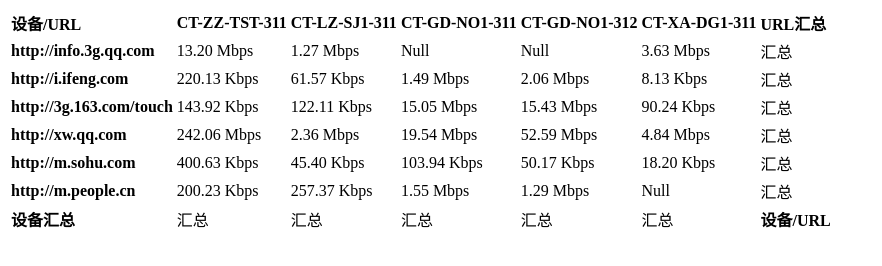
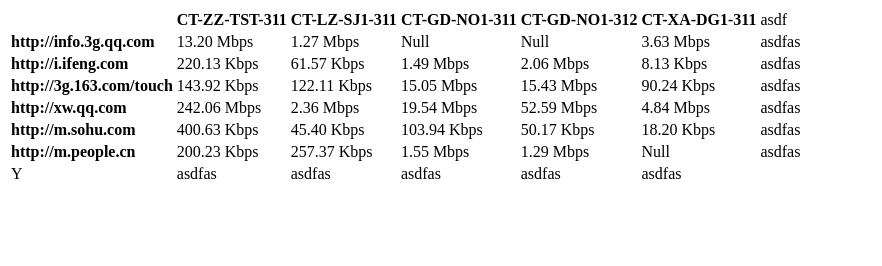
Before and after one commit to onlyLiuMing/XYTable, a plain HTML site: page index.html in a window 1280 px wide. Both pictures are taken after a click on the link "13.20 Mbps". Shown: the whole page, without its empty margins (0-882 px from the left). Drawn offline with Linux system fonts and the light colour scheme.

Commit message:
完成整个插件的抽象，并修改为jquery插件的模式

```diff
--- /dev/null
+++ b/XYTable.js
@@ -0,0 +1,230 @@
+//表格提交/刷新
+function XYTable(option){
+	console.log(option);
+	/*
+	* 基于jquery做的,因为不想写兼容
+	* 传入的自定义按钮部分必须是<a>标签才能触发table中的点击事件
+	* 此功能并没有写兼容，望周知
+	*
+	* 写的比较垃圾，只是能实现了功能，没有测试过大量的数据，可以试试毒
+	*
+	* 传入数据结构
+	* 其实就是将x轴y轴数据结合成一个json数据
+	* {
+		x轴:{
+			y轴:value,
+			y轴:value
+		},
+		x轴:{
+			y轴:value,
+			y轴:value
+		}
+	}
+	*/
+	//初始配置
+	var _option = {
+		element: $(this),//需要修改的table元素选择器
+		datas:{},//传入的数据
+		custom:{
+			customName_X:'',
+			customName_Y:'',
+			customTd_X:'',//x轴最后一个格中要插入的按钮或者自定义单元格
+			customTd_Y:''//y轴最后一个格中要插入的按钮或者自定义单元格
+		},
+		headTag:'',//表头（左上角第一个单元格）的内容
+		loading:function(){},//loading函数,最好是loading开关函数，会在执行前后各调用一次
+		callback_td:function(){},//td回调函数
+		callback_init:function(){}//初始化table完成时回调函数
+	}
+
+
+	_option = Object.assign({},_option,option);
+
+	//loading效果
+	_option.loading();
+
+
+//数据处理
+	var datas = _option.datas;
+	var _yAxis = [],//Array
+		_xAxis = Object.keys(datas),//Array
+		_rowDatas = {},//Object
+		_xAxisLength = _xAxis.length,//Number
+		_yAxisLength = 0;
+	//抽出y轴
+	for(var i=0;i<_xAxisLength;i++){
+		var url = Object.keys(datas[_xAxis[i]]);
+		if(url.length > _yAxisLength){
+			_yAxisLength = url.length;
+			_yAxis = url;
+		}
+	}
+	//抽出多行x轴数据,以y轴为父类
+	for(var i=0;i<_yAxisLength;i++){
+		var y_value = _yAxis[i];
+		_rowDatas[y_value] = [];
+		for(var j of _xAxis){
+			var row_value = datas[j][y_value]?  datas[j][y_value] : '<a>Null</a>';
+			_rowDatas[y_value].push(row_value);
+		}
+	}
+
+//模板操作
+	var _table = $(_option.element),
+		_table_thead = $(table).find('thead'),
+		_table_tbody = $(table).find('tbody');
+	//存放thead、tbody的模板
+	var _template_x = '',
+		_template_y = '';
+	//用于遍历的临时模板td、tr
+	var _template_td = "<td numb='_td_numb_' style='_style_' type='_type_'>_value_</td>",
+		_template_tr = "<tr numb='_tr_numb_'>_value_</tr>",
+		_template_td_custom_x = _option.custom.customTd_X? _option.custom.customTd_X : "";
+		_template_td_custom_y = _option.custom.customTd_Y? _option.custom.customTd_Y : "";
+		// _template_td_query = "<td style='_style_'><a class='btn btn-xs btn-primary' type='_type_' numb='_name_'>汇总</a></td>",//默认的自定义按钮
+		_template_tbody_row_custom = '',//body中最后一行的‘汇总’td模板
+		_template_tbody_rows_td_datas = '',//tbody中显示数据td的模板
+		_template_tbody_rows = {};//用于存放body中的tr行数据
+
+	//模板生成
+	for(var i = 0;i < _xAxisLength ;i++){
+		var yAxis_name = _yAxis[i];
+		_template_tbody_rows_td_datas += _template_td.replace('_value_','_value'+i)
+														.replace('_type_','both')
+														.replace('_style_','')
+														.replace('_td_numb_',i+1);
+		//如果存在自定义x轴，tbody的最后一行
+		if(_option.custom.customName_X){
+			_template_tbody_row_custom += _template_td.replace('_td_numb_',i+1)
+														.replace('_type_','xAxis')
+														.replace('_style_','')
+														.replace('_value_',_template_td_custom_x);
+		}
+		//如果存在自定义x轴,tbody>tr>td:last-child节点的添加
+		if(_option.custom.customName_X && i >= _xAxisLength-1){
+			_template_tbody_rows_td_datas += _template_td.replace('_type_','yAxis')
+															.replace('_td_numb_',i+2)
+															.replace('_style_','')
+															.replace('_value_',_template_td_custom_x);
+			_template_tbody_row_custom += _template_td.replace('_td_numb_',i+2)
+														.replace('_style_','')
+														.replace('_value_','');
+		}
+	}
+
+
+
+	//模板-数据  组合
+			//模板组合- 填充y轴多列的数据
+			for(var i = 0;i < _yAxisLength ;i++){
+				var yAxis_name = _yAxis[i],
+					template = _template_tbody_rows_td_datas;
+				for(var j=0;j<_xAxisLength;j++){
+					template = template.replace('_value'+j,(_rowDatas[yAxis_name][j]=='Null'? 'Null':"<a>" + _rowDatas[yAxis_name][j] + '</a>'));
+				}
+				_template_tbody_rows[yAxis_name] = template;
+			}
+
+			//模板组合- 形成table的 X/Y轴框架
+			//x轴(表头)
+			for(var i=0;i< _xAxisLength;i++){
+				var xAxis_name = _xAxis[i];
+				if(i==0){
+					_template_x += _template_td.replace('_value_',_option.headTag)
+												.replace('_style_','')
+												.replace('_td_numb',0)
+												.replace('_type_','');
+				}
+
+                _template_x += _template_td.replace('_value_', '<strong>' + xAxis_name + '</strong>' )
+                                               .replace('_td_numb_',i+1)
+                                               .replace('_type_','thead-head')
+                                               .replace('_style_','');
+				//如果达到最大长度，添加到tr中
+				if(i >= _xAxisLength-1){
+                    _template_x += _template_td.replace('_value_',_option.custom.customName_X)
+                    							.replace('_style_','')
+                    							.replace('_type_','')
+                    							.replace('_td_numb_',i+2);
+                    _template_x = _template_tr.replace('_value_',_template_x)
+               	   							  .replace('_tr_numb_',0);
+                }
+			}
+
+			//y轴
+			for(var i=0;i< _yAxisLength;i++){
+				var yAxis_name = _yAxis[i];
+				_template_y += _template_tr.replace('_value_',_template_td.replace('_value_','<strong>'+ yAxis_name + '</strong>' )
+																			.replace('_td_numb_',0)
+																			.replace('_style_','')
+																			.replace('_type_','tbody-head')
+											 					+ _template_tbody_rows[yAxis_name])
+											.replace('_tr_numb_',i+1);
+				if(i >= _yAxisLength-1 && _option.custom.customName_Y){
+                	_template_y += _template_tr.replace('_value_',_template_td.replace('_value_',_option.custom.customName_Y) + _template_tbody_row_custom)
+                                                .replace('_tr_numb_',i+2);
+                }
+			}
+
+		//dom操作
+			$(_table_thead).html(" ");
+			$(_table_tbody).html(" ");
+
+			$(_table_thead).append(_template_x);
+			$(_table_tbody).append(_template_y);
+			//给所有的单元格添加点击事件
+			$(_table).find('tbody a').on('click',function(e){
+
+				var element = $(this)[0];
+				var _type = $(this).parent('td').attr('type'),
+					_xnumb = $(this).parent('td').attr('numb');
+				var datas = {
+						value:$(this).html(),
+						tbody_head:'',
+						thead_head:'',
+						tbody_all:[],
+						thead_all:[],
+						x:$(this).parent('td').attr('numb'),
+						y:$(this).parents('tr').attr('numb')
+					},
+					datas_more = '',
+					datas_one = '';
+				$(_table_thead).find('tr td:not(:first-child,:last-child) strong').each(function(){
+					datas.thead_all.push($(this).html());
+				})
+				$(_table_tbody).find('tr td:first-child strong').each(function(){
+					datas.tbody_all.push($(this).html());
+				})
+
+				//修改传值参数
+				if(_type =='xAxis'){
+					datas.thead_head = $(_table_thead).find('tr td[numb=' + _xnumb + '] strong').html();
+				}else if(_type=='yAxis'){
+					datas.tbody_head = $(this).parents('tr').find('td:eq(0) strong').html();
+				}else if(_type=='both'){
+					var xAxisData = $(_table_thead).find('tr td[numb=' + _xnumb + '] strong').html(),
+						yAxisData = $(this).parents('tr').find('td:eq(0) strong').html();
+
+					datas.tbody_head = xAxisData;
+					datas.thead_head = yAxisData;
+				}
+
+				datas = Object.assign({},datas);
+				console.log(datas);
+				//点击callback
+				if(_option.callback_td){
+					_option.callback_td(element,datas);
+				}
+
+			})
+
+			//如果有init回调函数的话，启用回调函数
+			if(_option.callback_init){
+				_option.callback_init();
+			}
+}
+
+//添加为jquery插件
+jQuery.fn.extend({
+	XYTable:XYTable
+})
--- a/custom-table-Axis.js
+++ /dev/null
@@ -1,172 +0,0 @@
-//表格提交/刷新
-function XYTable(option){
-	//初始配置
-	var _option = {
-		element: 'table',//需要修改的table元素选择器
-		datas:{},//传入的数据
-		td:{
-			lastTd_X:'',//x轴最后一个格中要插入的按钮或者自定义单元格
-			lastTd_Y:''//y轴最后一个格中要插入的按钮或者自定义单元格
-		},
-		loading:function(){},//loading函数,最好是loading开关函数，会在执行前后各调用一次
-		callback:function(){}//回调函数
-	}
-	_option = Object.assign({},_option,option);
-
-	//loading效果
-	_option.loading();
-
-	//数据处理
-	var datas = _option.datas;
-	var _yAxis = [],//Array
-	_xAxis = Object.keys(datas),//Array
-				_rowDatas = {},//Object
-				_xAxisLength = _xAxis.length,//Number
-				_yAxisLength = 0;
-			//抽出y轴
-			for(var i=0;i<_xAxisLength;i++){
-				var url = Object.keys(datas[_xAxis[i]]);
-				if(url.length > _yAxisLength){
-					_yAxisLength = url.length;
-					_yAxis = url;
-				}
-			}
-			//抽出多行x轴数据,以y轴为父类
-			for(var i=0;i<_yAxisLength;i++){
-				var y_value = _yAxis[i];
-				_rowDatas[y_value] = [];
-				for(var j of _xAxis){
-					var row_value = datas[j][y_value]?  datas[j][y_value] : 'Null';
-					_rowDatas[y_value].push(row_value);
-				}
-			}
-
-		//模板操作
-			var _table = document.querySelector(_option.element),
-				_table_thead = _table.querySelector('thead'),
-				_table_tbody = _table.querySelector('tbody');
-			//存放thead、tbody的模板
-			var _template_x = '',
-				_template_y = '';
-			//用于遍历的临时模板td、tr
-			var _template_td = "<td target-numb='_td_numb_' style='_style_'>_value_</td>",
-				_template_tr = "<tr target-numb='_tr_numb_'>_value_</tr>",
-				_template_td_query = "<td style='_style_'><a class='btn btn-xs btn-primary' type='_type_' numb='_name_'>汇总</a></td>",
-				_template_tbody_td_null = '',//tbody中显示数据td的模板
-				_template_tbody_td_query = '',//body中最后一行的‘汇总’td模板
-				_template_tbody_trs = {};//用于存放body中的tr行数据
-			//模板组合
-			for(var i = 0;i <= _xAxisLength ;i++){
-				var yAxis_name = _yAxis[i];
-				if(i >= _xAxisLength){
-					_template_tbody_td_null += _template_td_query.replace('_type_','yAxis')
-					_template_tbody_td_query += _template_td.replace('_value_','<strong>设备/URL</strong>');
-				}else{
-					_template_tbody_td_null += _template_td.replace('_value_','_value'+i)
-										.replace('_td_numb_',i+1);
-					_template_tbody_td_query += _template_td_query.replace('_type_','xAxis')
-											.replace('_name_',i+1);
-				}
-			}
-			//模板组合- 填充y轴多列的数据
-			for(var i = 0;i < _yAxisLength ;i++){
-				var yAxis_name = _yAxis[i],
-					template = _template_tbody_td_null;
-				for(var j=0;j<_xAxisLength;j++){
-					template = template.replace('_value'+j,(_rowDatas[yAxis_name][j]=='Null'? 'Null':"<a type='both'>" + _rowDatas[yAxis_name][j] + '</a>'));
-				}
-				_template_tbody_trs[yAxis_name] = template;
-			}
-
-			//模板组合- 形成table的 X/Y轴框架
-			//x轴(表头)
-			for(var i=0;i< _xAxisLength;i++){
-				var xAxis_name = _xAxis[i];
-				if(i==0){
-					_template_x += _template_td.replace('_value_','<strong>设备/URL</strong>')
-                                                        + _template_td.replace('_value_', '<strong>' + xAxis_name + '</strong>' )
-                                                                        .replace('_td_numb_',i+1);
-				}else{
-					_template_x += _template_td.replace('_value_', '<strong>'+ xAxis_name +'</strong>')
-                                                                        .replace('_td_numb_',i+1);
-				}
-				//如果达到最大长度，添加到tr中
-				if(i >= _xAxisLength-1){
-                                        _template_x += _template_td.replace('_value_','<strong>URL汇总</strong>').replace('_td_numb_',i+2)
-                                                                        .replace('_td_numb_',i+1);
-                                        _template_x = _template_tr.replace('_value_',_template_x);
-                                }
-			}
-			//y轴
-			for(var i=0;i< _yAxisLength;i++){
-				var yAxis_name = _yAxis[i];
-				if(i==0){
-					_template_y += _template_tr.replace('_value_',_template_td.replace('_value_','<strong>'+ yAxis_name + '</strong>' ) + _template_tbody_trs[yAxis_name])
-                                                                        .replace('_tr_numb_',i+1)
-				}else{
-					_template_y += _template_tr.replace('_value_',_template_td.replace('_value_', '<strong>'+ yAxis_name + '</strong>' ) + _template_tbody_trs[yAxis_name])
-                                                                        .replace('_tr_numb_',i+1);
-				}
-				if(i >= _yAxisLength-1){
-                                        _template_y += _template_tr.replace('_value_',_template_td.replace('_value_','<strong>设备汇总</strong>') + _template_tbody_td_query)
-                                                                        .replace('_tr_numb_',i+2);
-                                }
-			}
-		//dom操作
-			$(_table_thead).html(" ");
-			$(_table_tbody).html(" ");
-
-			$(_table_thead).append(_template_x);
-			$(_table_tbody).append(_template_y);
-			$(_table).find('tbody a').on('click',function(e){
-
-				var _type = $(this).attr('type'),
-					_xnumb = $(this).attr('numb');
-				var datas = {
-						device:'',
-						url:'',
-						l_device:'',
-						l_url:''
-					},
-					datas_more = '',
-					datas_one = '';
-				//修改传值参数
-				if(_type =='xAxis'){
-					var temp_datas = '';
-					$(_table_tbody).find('tr:not(:last-child)').each(function(){
-						//datas_more.push($(this).find('td:eq(0)').html());
-						datas_more += ',' + "'" + $(this).find('td:eq(0) strong').html() +"'";
-					});
-					datas_one = $(_table_thead).find('tr td[target-numb=' + _xnumb + '] strong').html();
-
-					datas.device = datas_one;
-					datas.l_url = '(' + datas_more.slice(1) + ')';
-				}else if(_type=='yAxis'){
-					$(_table_thead).find('tr td:not(:last-child,:first-child)').each(function(){
-                                               // datas_more.push($(this).html());
-						datas_more += ',' + "'" + $(this).find('strong').html() + "'";
-                                        });
-					datas_one = $(this).parents('tr').find('td:eq(0) strong').html();
-
-					datas.url = datas_one;
-                                        datas.l_device = '(' + datas_more.slice(1) + ')';
-				}else if(_type=='both'){
-					var _xnumb = $(this).parent('td').attr('target-numb');
-					var xAxisData = $(_table_thead).find('tr td[target-numb=' + _xnumb + '] strong').html(),
-						yAxisData = $(this).parents('tr').find('td:eq(0) strong').html();
-
-					datas.device = xAxisData;
-					datas.url = yAxisData;
-				}
-
-				datas = Object.assign({},FORM_DATA,datas);
-
-				//点击callback
-
-			})
-
-			//如果有回调函数的话，启用回调函数
-			if(_option.callback){
-				_option.callback();
-			}
-}
--- a/index.html
+++ b/index.html
@@ -4,7 +4,7 @@
 	<meta charset="UTF-8">
 	<title>Document</title>
 	<script src="jquery-3.2.1.min.js"></script>
-	<script src="custom-table-Axis.js"></script>
+	<script src="XYTable.js"></script>
 </head>
 <body>
 	<table id="table">
@@ -18,9 +18,16 @@
 	var datas = JSON.parse(string);
 	console.log(datas);
 	option = {
-		element:'#table',
-		datas:datas
+		datas:datas,
+		custom:{
+			customName_X:'asdf',
+			customTd_X:'<a >asdfas</a>',
+			customName_Y:'Y',
+			customTd_Y:'<a>asdf</a>'
+		}
 	}
-	XYTable(option);
+	// XYTable(option);
+
+	$('#table').XYTable(option)
 </script>
 </html>
```
